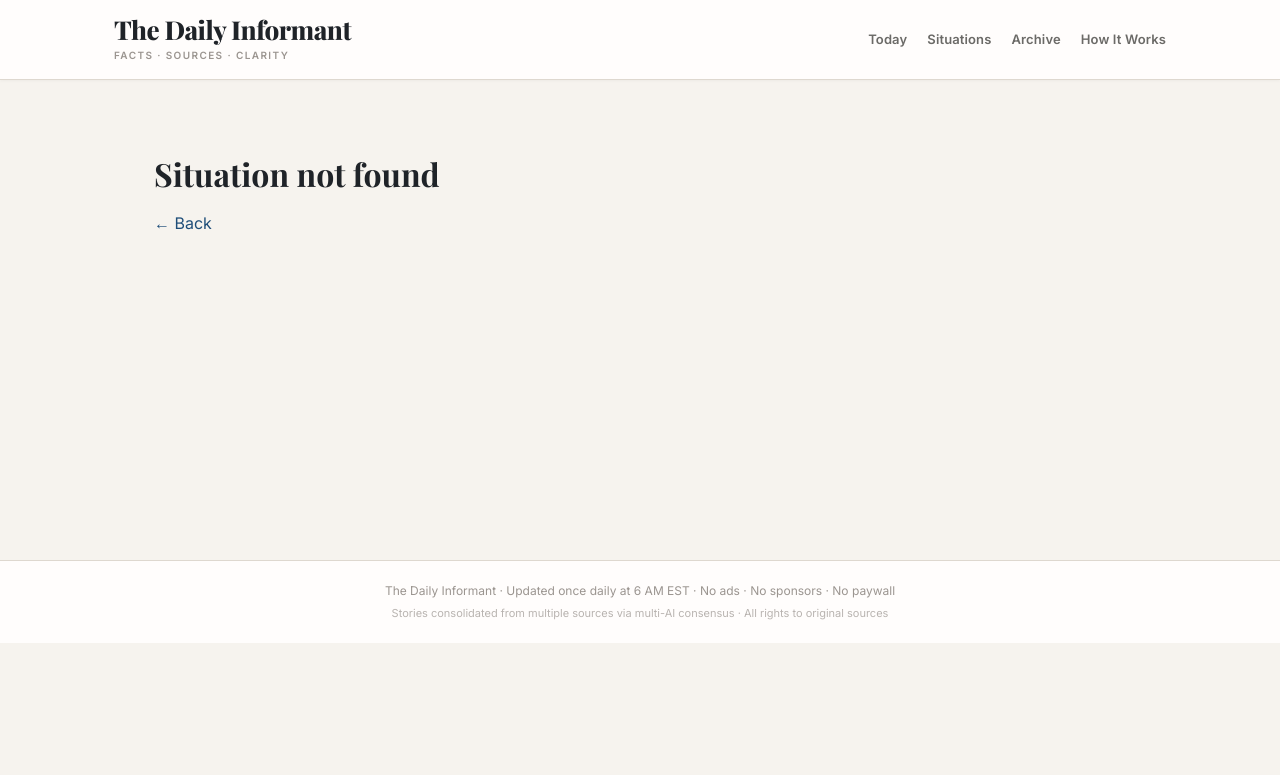
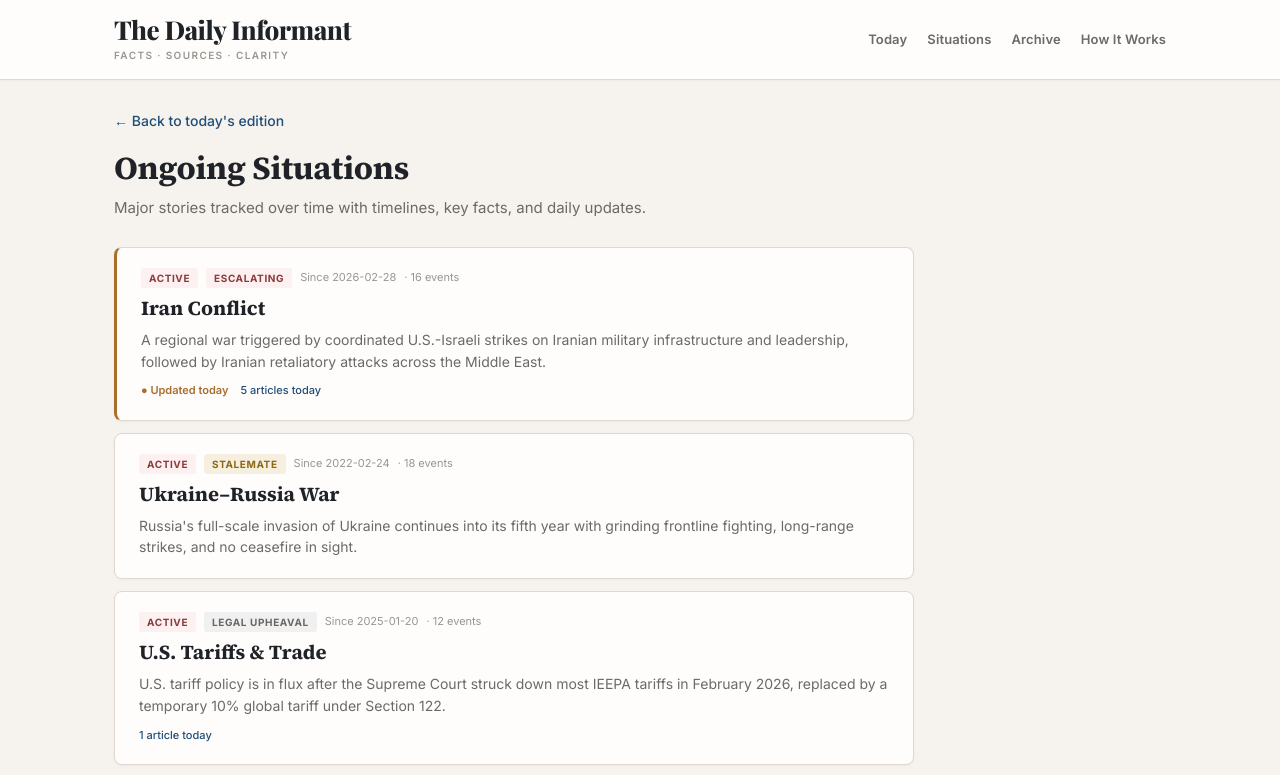
Before and after one commit to pickettdad/daily-informant, a Next.js app: page /topics in a window 1280 px wide. Shown: the top 775 px of the page. Built offline with nearby package versions, Linux system fonts and the light colour scheme.

Commit message:
Update page.tsx

```diff
--- a/app/topics/page.tsx
+++ b/app/topics/page.tsx
@@ -2,238 +2,124 @@ import { loadTopics, loadDaily } from "@/lib/data";
 import Link from "next/link";
 
 const s = {
-  display: "'Playfair Display', Georgia, serif",
-  accent: "#2B5C8A", accentLight: "#E8F0F7",
-  muted: "#6B6560", light: "#9B9590",
-  gold: "#C4985A", goldLight: "#FDF6EC",
-  border: "#E5DFD8", borderLight: "#EDE8E2",
-  good: "#2D7D5F", goodLight: "#EDF7F2",
-  red: "#8B3A3A", redLight: "#FDF0F0",
-};
-
-const catColors: Record<string, string> = {
-  military: "#8B3A3A", diplomatic: "#2B5C8A", humanitarian: "#C4985A",
-  economic: "#5A3FA0", legal: "#2D7D5F", political: "#A03F4F",
-  regulatory: "#3F4FA0", environmental: "#2D7D5F",
+  headline: "'Source Serif 4', Georgia, serif",
+  body: "'Inter', sans-serif",
+  accent: "#1F4E79",
+  accentLight: "#EAF2FB",
+  text: "#1F2328",
+  muted: "#6B6A67",
+  light: "#9B9590",
+  amber: "#A96E2E",
+  amberLight: "#F6EEDF",
+  green: "#2F6E59",
+  greenLight: "#EAF5EF",
+  red: "#8B3A3A",
+  redLight: "#FDF0F0",
+  surface: "#FFFDFC",
+  border: "#DED8CF",
+  borderLight: "#EDE8E2",
 };
 
 const phaseColors: Record<string, { bg: string; text: string }> = {
   escalating: { bg: "#FDF0F0", text: "#8B3A3A" },
-  stalemate: { bg: "#FDF6EC", text: "#8B6914" },
-  negotiation: { bg: "#E8F0F7", text: "#2B5C8A" },
-  recovery: { bg: "#EDF7F2", text: "#2D7D5F" },
+  active: { bg: "#FDF0F0", text: "#8B3A3A" },
+  stalemate: { bg: "#F6EEDF", text: "#8B6914" },
+  stalled: { bg: "#F6EEDF", text: "#8B6914" },
+  negotiation: { bg: "#EAF2FB", text: "#1F4E79" },
+  recovery: { bg: "#EAF5EF", text: "#2F6E59" },
   "expanded conflict": { bg: "#FDF0F0", text: "#8B3A3A" },
-  developing: { bg: "#E8F0F7", text: "#2B5C8A" },
-  "policy shifts": { bg: "#FDF6EC", text: "#8B6914" },
-  uncertain: { bg: "#FDF6EC", text: "#8B6914" },
+  developing: { bg: "#EAF2FB", text: "#1F4E79" },
+  "policy shifts": { bg: "#F6EEDF", text: "#8B6914" },
+  "policy shift": { bg: "#F6EEDF", text: "#8B6914" },
+  uncertain: { bg: "#F6EEDF", text: "#8B6914" },
+  "market pressure": { bg: "#F6EEDF", text: "#8B6914" },
+  ceasefire: { bg: "#EAF5EF", text: "#2F6E59" },
 };
 
-export default async function TopicPage({ params }: any) {
-  const { slug } = await params;
+export default async function TopicsListPage() {
   const topicsData = await loadTopics();
   const daily = await loadDaily();
-  const topic = topicsData.topics?.find((t: any) => t.slug === slug);
-
-  if (!topic) return (
-    <div style={{ padding: 40 }}>
-      <h1 style={{ fontFamily: s.display }}>Situation not found</h1>
-      <p style={{ marginTop: 12 }}><Link href="/">← Back</Link></p>
-    </div>
-  );
-
-  const pc = phaseColors[topic.phase] || { bg: "#F0F0F0", text: "#666" };
-  const relatedTopics = (topic.related_situations || []).map((rs: string) =>
-    topicsData.topics?.find((t: any) => t.slug === rs)
-  ).filter(Boolean);
-  const linkedArticles = [...(daily.top_stories || []), ...(daily.good_developments || [])].filter(
-    (a: any) => a.related_ongoing === slug
-  );
+  const topics = topicsData.topics || [];
 
   return (
-    <div style={{ maxWidth: 760 }}>
-      <p style={{ marginBottom: 20 }}>
-        <Link href="/" style={{ fontSize: 14, color: s.accent, fontWeight: 500, textDecoration: "none" }}>← Back to today&#39;s edition</Link>
-      </p>
-
-      {/* Header */}
-      <div style={{ marginBottom: 20 }}>
-        <div style={{ display: "flex", gap: 8, alignItems: "center", marginBottom: 8, flexWrap: "wrap" }}>
-          <span style={{ fontSize: 10, fontWeight: 700, letterSpacing: "0.08em", textTransform: "uppercase", background: topic.status === "active" ? s.redLight : "#F0F0F0", color: topic.status === "active" ? s.red : s.muted, padding: "2px 8px", borderRadius: 3 }}>
-            {topic.status || "Active"}
-          </span>
-          <span style={{ fontSize: 10, fontWeight: 700, letterSpacing: "0.08em", textTransform: "uppercase", background: pc.bg, color: pc.text, padding: "2px 8px", borderRadius: 3 }}>
-            {topic.phase}
-          </span>
-          {topic.started && <span style={{ fontSize: 11, color: s.light }}>Since {topic.started}</span>}
-        </div>
-        <h1 style={{ fontFamily: s.display, fontSize: 30, fontWeight: 700, lineHeight: 1.25, marginBottom: 8 }}>{topic.topic}</h1>
-        <p style={{ fontSize: 15, color: s.muted, lineHeight: 1.5 }}>{topic.summary}</p>
+    <div style={{ maxWidth: 800 }}>
+      <div style={{ marginBottom: 28 }}>
+        <p style={{ marginBottom: 16 }}>
+          <Link href="/" style={{ fontSize: 14, color: s.accent, fontWeight: 500, textDecoration: "none" }}>
+            ← Back to today&#39;s edition
+          </Link>
+        </p>
+        <h1 style={{
+          fontFamily: s.headline, fontSize: 32, fontWeight: 700,
+          lineHeight: 1.2, marginBottom: 8, letterSpacing: "-0.01em",
+        }}>Ongoing Situations</h1>
+        <p style={{ fontSize: 15, color: s.muted, lineHeight: 1.55 }}>
+          Major stories tracked over time with timelines, key facts, and daily updates.
+        </p>
       </div>
 
-      {/* What Changed Today */}
-      {topic.what_changed_today?.length > 0 && (
-        <div style={{ background: "#FFFBE6", border: "1px solid #F0E68C", borderRadius: 8, padding: "14px 18px", marginBottom: 20 }}>
-          <p style={{ fontSize: 11, fontWeight: 700, letterSpacing: "0.08em", textTransform: "uppercase", color: "#8B7D2A", marginBottom: 8 }}>Updated Today</p>
-          {topic.what_changed_today.map((change: string, i: number) => (
-            <p key={i} style={{ fontSize: 14, color: "#5A5020", margin: "0 0 4px 0", paddingLeft: 14, position: "relative" }}>
-              <span style={{ position: "absolute", left: 0, color: "#C4985A", fontWeight: 700 }}>·</span>{change}
-            </p>
-          ))}
-        </div>
-      )}
+      <div style={{ display: "grid", gap: 12 }}>
+        {topics.map((topic: any) => {
+          const pc = phaseColors[(topic.phase || "").toLowerCase()] || { bg: "#F0F0F0", text: "#666" };
+          const hasUpdates = topic.what_changed_today?.length > 0;
+          const linkedCount = [...(daily.top_stories || []), ...(daily.good_developments || [])].filter(
+            (a: any) => a.related_ongoing === topic.slug
+          ).length;
 
-      {/* Catch Me Up */}
-      {topic.catch_up_summary && (
-        <div style={{ background: s.accentLight, border: `1px solid ${s.accent}33`, borderRadius: 8, padding: "16px 20px", marginBottom: 24 }}>
-          <p style={{ fontSize: 12, fontWeight: 700, letterSpacing: "0.08em", textTransform: "uppercase", color: s.accent, marginBottom: 8 }}>Catch Me Up in 2 Minutes</p>
-          <p style={{ fontSize: 15, lineHeight: 1.7, color: "#333", margin: 0 }}>{topic.catch_up_summary}</p>
-        </div>
-      )}
+          return (
+            <Link key={topic.slug} href={`/topics/${topic.slug}`} className="di-card di-card-link" style={{
+              padding: "20px 24px",
+              borderLeft: hasUpdates ? `3px solid ${s.amber}` : undefined,
+            }}>
+              <div style={{ display: "flex", gap: 8, alignItems: "center", marginBottom: 8, flexWrap: "wrap" }}>
+                <span style={{
+                  fontSize: 10, fontWeight: 700, letterSpacing: "0.06em", textTransform: "uppercase",
+                  background: topic.status === "active" ? s.redLight : "#F0F0F0",
+                  color: topic.status === "active" ? s.red : s.muted,
+                  padding: "2px 8px", borderRadius: 3,
+                }}>{topic.status || "Active"}</span>
+                <span style={{
+                  fontSize: 10, fontWeight: 700, letterSpacing: "0.06em", textTransform: "uppercase",
+                  background: pc.bg, color: pc.text, padding: "2px 8px", borderRadius: 3,
+                }}>{topic.phase}</span>
+                {topic.started && <span style={{ fontSize: 11, color: s.light }}>Since {topic.started}</span>}
+                <span style={{ fontSize: 11, color: s.light }}>
+                  · {topic.timeline?.length || 0} events
+                </span>
+              </div>
 
-      {/* Why It Matters + Watchpoints + Uncertainties - 3 column grid */}
-      <div style={{ display: "grid", gridTemplateColumns: "1fr 1fr 1fr", gap: 12, marginBottom: 24 }}>
-        {topic.why_it_matters?.length > 0 && (
-          <div style={{ background: "#fff", border: `1px solid ${s.border}`, borderRadius: 8, padding: "12px 16px" }}>
-            <p style={{ fontSize: 10, fontWeight: 700, letterSpacing: "0.08em", textTransform: "uppercase", color: s.gold, marginBottom: 8 }}>Why It Matters</p>
-            {topic.why_it_matters.map((item: string, i: number) => (
-              <p key={i} style={{ fontSize: 13, color: s.muted, margin: "0 0 6px 0", lineHeight: 1.4 }}>{item}</p>
-            ))}
-          </div>
-        )}
-        {topic.watchpoints?.length > 0 && (
-          <div style={{ background: "#fff", border: `1px solid ${s.border}`, borderRadius: 8, padding: "12px 16px" }}>
-            <p style={{ fontSize: 10, fontWeight: 700, letterSpacing: "0.08em", textTransform: "uppercase", color: s.accent, marginBottom: 8 }}>What to Watch</p>
-            {topic.watchpoints.map((item: string, i: number) => (
-              <p key={i} style={{ fontSize: 13, color: s.muted, margin: "0 0 6px 0", lineHeight: 1.4 }}>{item}</p>
-            ))}
-          </div>
-        )}
-        {topic.uncertainties?.length > 0 && (
-          <div style={{ background: "#fff", border: `1px solid ${s.border}`, borderRadius: 8, padding: "12px 16px" }}>
-            <p style={{ fontSize: 10, fontWeight: 700, letterSpacing: "0.08em", textTransform: "uppercase", color: s.red, marginBottom: 8 }}>Uncertainties</p>
-            {topic.uncertainties.map((item: string, i: number) => (
-              <p key={i} style={{ fontSize: 13, color: s.muted, margin: "0 0 6px 0", lineHeight: 1.4 }}>{item}</p>
-            ))}
-          </div>
-        )}
+              <h2 style={{
+                fontFamily: s.headline, fontSize: 20, fontWeight: 700,
+                lineHeight: 1.25, margin: "0 0 8px 0",
+              }}>{topic.topic}</h2>
+
+              <p style={{
+                fontSize: 14, color: s.muted, lineHeight: 1.55, margin: 0,
+                display: "-webkit-box", WebkitLineClamp: 2, WebkitBoxOrient: "vertical" as any, overflow: "hidden",
+              }}>{topic.summary}</p>
+
+              {(hasUpdates || linkedCount > 0) && (
+                <div style={{ display: "flex", gap: 12, marginTop: 10 }}>
+                  {hasUpdates && (
+                    <span style={{ fontSize: 11, color: s.amber, fontWeight: 600 }}>
+                      ● Updated today
+                    </span>
+                  )}
+                  {linkedCount > 0 && (
+                    <span style={{ fontSize: 11, color: s.accent, fontWeight: 500 }}>
+                      {linkedCount} article{linkedCount > 1 ? "s" : ""} today
+                    </span>
+                  )}
+                </div>
+              )}
+            </Link>
+          );
+        })}
       </div>
 
-      {/* Key Facts */}
-      {topic.key_facts && Object.keys(topic.key_facts).length > 0 && (
-        <div style={{ marginBottom: 24 }}>
-          <p style={{ fontSize: 11, fontWeight: 700, letterSpacing: "0.08em", textTransform: "uppercase", color: s.light, marginBottom: 10 }}>Key Facts</p>
-          <div style={{ display: "grid", gridTemplateColumns: "1fr 1fr", gap: 8 }}>
-            {Object.entries(topic.key_facts).map(([k, v]: any) => (
-              <div key={k} style={{ background: "#fff", border: `1px solid ${s.border}`, borderRadius: 6, padding: "8px 12px" }}>
-                <span style={{ fontSize: 10, fontWeight: 600, color: s.light, textTransform: "uppercase" }}>{k}</span>
-                <p style={{ fontSize: 14, fontWeight: 600, color: "#333", margin: "2px 0 0 0" }}>{v}</p>
-              </div>
-            ))}
-          </div>
-        </div>
+      {topics.length === 0 && (
+        <p style={{ color: s.muted, padding: 20 }}>No ongoing situations being tracked yet.</p>
       )}
-
-      {/* Key Parties */}
-      {topic.key_parties?.length > 0 && (
-        <div style={{ marginBottom: 24 }}>
-          <p style={{ fontSize: 11, fontWeight: 700, letterSpacing: "0.08em", textTransform: "uppercase", color: s.light, marginBottom: 10 }}>Key Parties</p>
-          <div style={{ display: "grid", gap: 6 }}>
-            {topic.key_parties.map((p: any, i: number) => (
-              <div key={i} style={{ display: "flex", gap: 10, alignItems: "baseline", padding: "6px 0", borderBottom: i < topic.key_parties.length - 1 ? `1px solid ${s.borderLight}` : "none" }}>
-                <span style={{ fontSize: 14, fontWeight: 700, color: "#333", minWidth: 140 }}>{p.name}</span>
-                <span style={{ fontSize: 13, color: s.muted }}>{p.role}</span>
-              </div>
-            ))}
-          </div>
-        </div>
-      )}
-
-      {/* Today's Related Articles */}
-      {linkedArticles.length > 0 && (
-        <div style={{ marginBottom: 24 }}>
-          <p style={{ fontSize: 11, fontWeight: 700, letterSpacing: "0.08em", textTransform: "uppercase", color: s.light, marginBottom: 10 }}>Today&#39;s Coverage</p>
-          {linkedArticles.map((a: any) => (
-            <Link key={a.slug} href={`/article/${a.slug}`} style={{ display: "block", background: s.accentLight, borderRadius: 6, padding: "10px 14px", marginBottom: 6, textDecoration: "none", color: "inherit" }}>
-              <p style={{ fontSize: 14, fontWeight: 600, margin: 0, lineHeight: 1.3 }}>{a.headline}</p>
-              {a.bottom_line && <p style={{ fontSize: 12, color: s.muted, margin: "4px 0 0 0" }}>{a.bottom_line}</p>}
-            </Link>
-          ))}
-        </div>
-      )}
-
-      {/* Timeline */}
-      {topic.timeline?.length > 0 && (
-        <div style={{ marginBottom: 24 }}>
-          <p style={{ fontSize: 11, fontWeight: 700, letterSpacing: "0.08em", textTransform: "uppercase", color: s.light, marginBottom: 14 }}>Timeline ({topic.timeline.length} events)</p>
-          <div style={{ borderLeft: `2px solid ${s.border}`, paddingLeft: 20, marginLeft: 8 }}>
-            {topic.timeline.map((entry: any, i: number) => {
-              const cc = catColors[entry.category] || s.muted;
-              return (
-                <div key={i} style={{ marginBottom: 16, position: "relative" }}>
-                  <div style={{ position: "absolute", left: -27, top: 4, width: 10, height: 10, borderRadius: "50%", background: i === 0 ? s.gold : s.borderLight, border: `2px solid ${i === 0 ? s.gold : s.border}` }} />
-                  <div style={{ display: "flex", gap: 8, alignItems: "center", marginBottom: 3 }}>
-                    <span style={{ fontSize: 12, fontWeight: 700, color: s.gold }}>{entry.date}</span>
-                    {entry.category && (
-                      <span style={{ fontSize: 9, fontWeight: 700, textTransform: "uppercase", letterSpacing: "0.06em", color: cc, background: `${cc}15`, padding: "1px 5px", borderRadius: 3 }}>{entry.category}</span>
-                    )}
-                  </div>
-                  <p style={{ fontSize: 14, lineHeight: 1.5, margin: 0, color: "#333" }}>
-                    {entry.text}
-                    {entry.source_url && (
-                      <a href={entry.source_url} target="_blank" rel="noreferrer" style={{ fontSize: 11, color: s.accent, marginLeft: 6, textDecoration: "none" }}>source ↗</a>
-                    )}
-                  </p>
-                </div>
-              );
-            })}
-          </div>
-        </div>
-      )}
-
-      {/* Related Situations */}
-      {relatedTopics.length > 0 && (
-        <div style={{ marginBottom: 24 }}>
-          <p style={{ fontSize: 11, fontWeight: 700, letterSpacing: "0.08em", textTransform: "uppercase", color: s.light, marginBottom: 10 }}>Connected Situations</p>
-          <div style={{ display: "flex", gap: 8, flexWrap: "wrap" }}>
-            {relatedTopics.map((rt: any) => (
-              <Link key={rt.slug} href={`/topics/${rt.slug}`} style={{ fontSize: 13, color: s.accent, background: s.accentLight, padding: "6px 14px", borderRadius: 6, fontWeight: 500, textDecoration: "none" }}>
-                {rt.topic} →
-              </Link>
-            ))}
-          </div>
-        </div>
-      )}
-
-      {/* Primary Sources */}
-      {topic.primary_sources?.length > 0 && (
-        <div style={{ marginBottom: 24 }}>
-          <p style={{ fontSize: 11, fontWeight: 700, letterSpacing: "0.08em", textTransform: "uppercase", color: s.light, marginBottom: 10 }}>Primary Sources</p>
-          <div style={{ display: "flex", gap: 8, flexWrap: "wrap" }}>
-            {topic.primary_sources.map((src: any, i: number) => (
-              <a key={i} href={src.url} target="_blank" rel="noreferrer" style={{ fontSize: 13, color: s.accent, background: s.accentLight, padding: "6px 14px", borderRadius: 6, fontWeight: 500, textDecoration: "none" }}>
-                {src.name} ↗
-              </a>
-            ))}
-          </div>
-        </div>
-      )}
-
-      {/* Background */}
-      {topic.background && (
-        <div style={{ marginBottom: 24 }}>
-          <p style={{ fontSize: 11, fontWeight: 700, letterSpacing: "0.08em", textTransform: "uppercase", color: s.light, marginBottom: 8 }}>Background</p>
-          <p style={{ fontSize: 14, lineHeight: 1.65, color: s.muted }}>{topic.background}</p>
-        </div>
-      )}
-
-      {/* Footer */}
-      <div style={{ borderTop: `1px solid ${s.borderLight}`, paddingTop: 14, marginTop: 12 }}>
-        <p style={{ fontSize: 12, color: s.light, lineHeight: 1.6 }}>
-          This situation page is maintained automatically by AI and updated each morning. Timeline entries are append-only — past events are never altered.
-          Key facts are updated when verified new data is available. {" "}
-          <Link href="/how-it-works" style={{ color: s.accent, textDecoration: "none" }}>Learn how DI works</Link>.
-        </p>
-      </div>
     </div>
   );
 }
```
